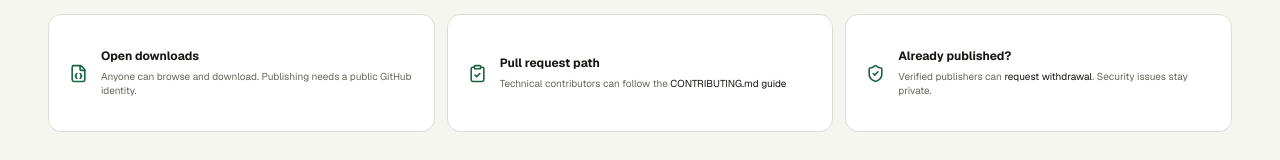
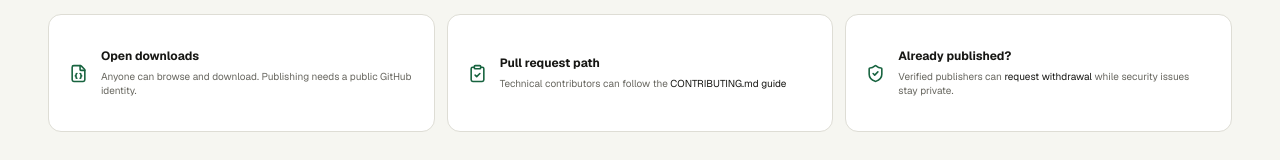
Before and after one commit to fuckbroccoli/agent-hive, a Next.js app: page /contribute in a window 1280 px wide. Shown: the part 1759-1919 px from the top of the page. Built offline with nearby package versions, Linux system fonts and the light colour scheme; no server answers.

Commit message:
Prevent orphaned withdrawal punctuation

```diff
--- a/components/contribute-agent.tsx
+++ b/components/contribute-agent.tsx
@@ -258,7 +258,7 @@ export function ContributeAgent() {
         <section className="submission-notes">
           <div><FileJson size={19} /><p><strong>Open downloads</strong><span>Anyone can browse and download. Publishing needs a public GitHub identity.</span></p></div>
           <div><ClipboardCheck size={19} /><p><strong>Pull request path</strong><span>Technical contributors can follow the <a href={`${GITHUB_REPOSITORY}/blob/main/CONTRIBUTING.md`} target="_blank" rel="noopener noreferrer">CONTRIBUTING.md guide</a></span></p></div>
-          <div><ShieldCheck size={19} /><p><strong>Already published?</strong><span>Verified publishers can <a href={`${GITHUB_REPOSITORY}/issues/new?template=agent-withdrawal.yml`} target="_blank" rel="noopener noreferrer">request withdrawal</a>. Security issues stay private.</span></p></div>
+          <div><ShieldCheck size={19} /><p><strong>Already published?</strong><span>Verified publishers can <a href={`${GITHUB_REPOSITORY}/issues/new?template=agent-withdrawal.yml`} target="_blank" rel="noopener noreferrer">request withdrawal</a> while security issues stay private.</span></p></div>
         </section>
       </main>
 
```
